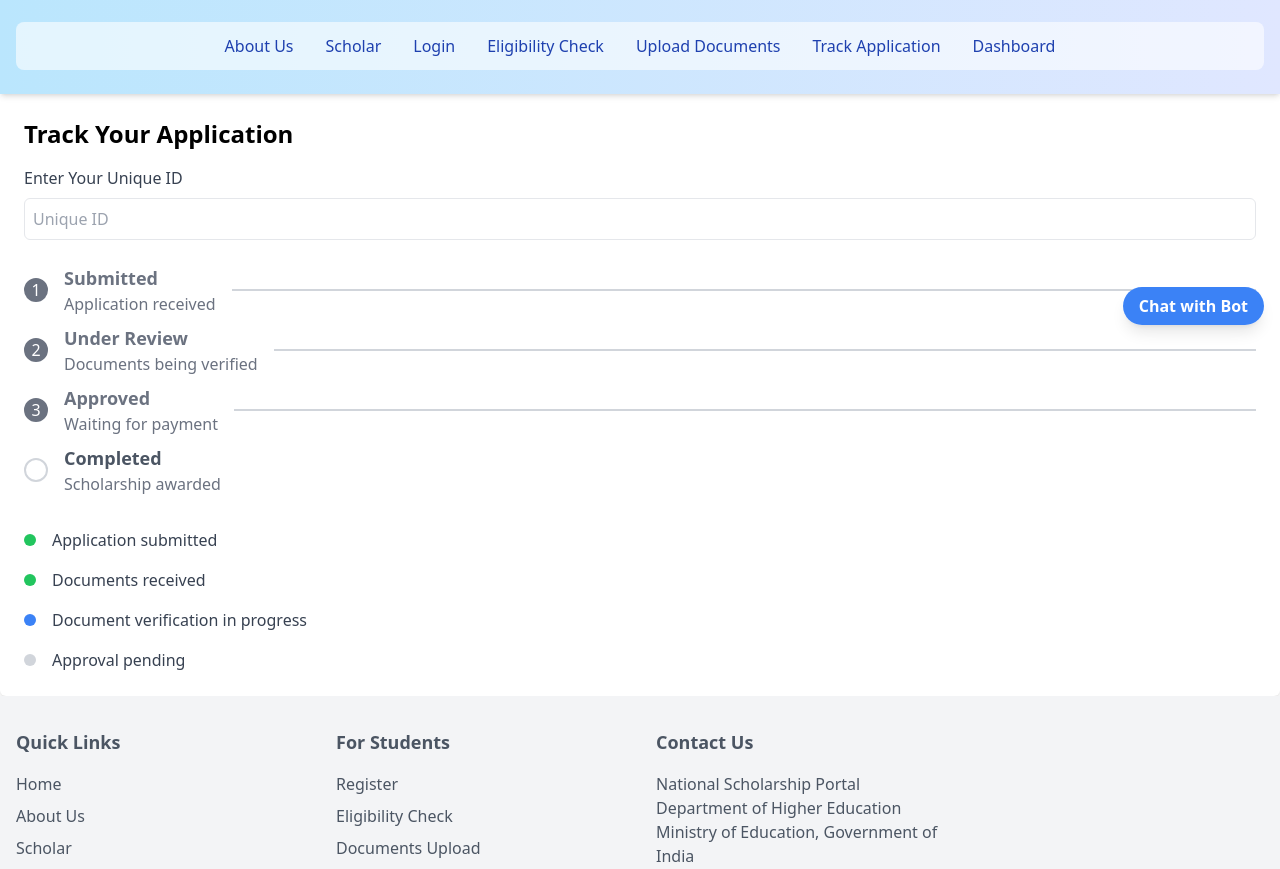
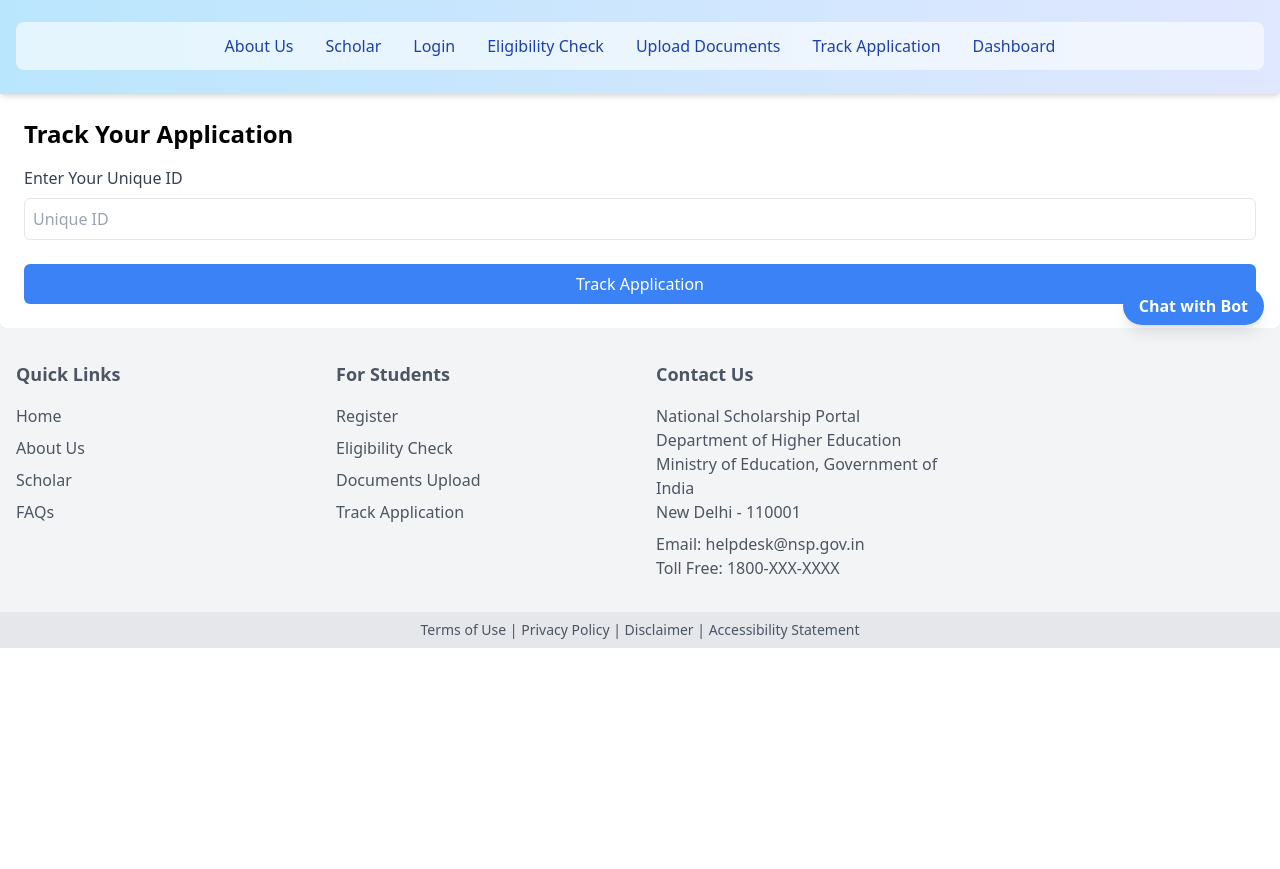
Before and after one commit to naman-makkar/sih2024, a React (Vite) app: page /track in a window 1280 px wide. Shown: the part 466-1335 px from the top of the page. After the commit the page ends 1114 px from the top, so only its background shows below. Built offline with nearby package versions, Linux system fonts and the light colour scheme.

Commit message:
COMMIT for /track route

```diff
--- a/src/pages/TrackApp.jsx
+++ b/src/pages/TrackApp.jsx
@@ -1,26 +1,24 @@
 import React, { useState } from "react";
-
-const steps = [
-  { title: "Submitted", description: "Application received" },
-  { title: "Under Review", description: "Documents being verified" },
-  { title: "Approved", description: "Waiting for payment" },
-  { title: "Completed", description: "Scholarship awarded" },
-];
-
-const timeline = [
-  { status: "green", text: "Application submitted" },
-  { status: "green", text: "Documents received" },
-  { status: "blue", text: "Document verification in progress" },
-  { status: "gray", text: "Approval pending" },
-];
+import axios from "axios"; // Ensure axios is installed and imported
 
 const TrackApplication = () => {
   const [uniqueId, setUniqueId] = useState("");
-  const [currentStep, setCurrentStep] = useState(2); // Example step index
+  const [status, setStatus] = useState(null);
 
   const handleIdChange = (e) => {
     setUniqueId(e.target.value);
   };
+
+  const handleSubmit = async () => {
+    try {
+      const response = await axios.get(`http://localhost:3000/api/v1/track/${uniqueId}`);
+      setStatus(response.data.status);  // Assuming response.data is an object with a 'status' property
+    } catch (error) {
+      console.error("Error fetching application status:", error);
+      setStatus("Error fetching status. Please try again.");
+    }
+  };
+
 
   return (
     <div className="p-6 bg-white rounded-md shadow-md">
@@ -38,65 +36,22 @@ const TrackApplication = () => {
         />
       </div>
 
-      {/* Steps Section */}
-      <div className="mb-8">
-        {steps.map((step, index) => (
-          <div key={index} className="flex items-center mb-2">
-            <div
-              className={`w-6 h-6 rounded-full border-2 ${
-                index <= currentStep
-                  ? "bg-gray-500 border-gray-500" // Change color if step is completed or current
-                  : "border-gray-300"
-              } flex items-center justify-center`}
-            >
-              {index <= currentStep ? (
-                <span
-                  className={`text-white ${
-                    index === currentStep ? "text-blue-500" : "text-gray-600"
-                  }`}
-                >
-                  {index + 1}
-                </span>
-              ) : null}
-            </div>
-            <div className="ml-4">
-              <h4
-                className={`text-lg font-semibold ${
-                  index <= currentStep ? "text-gray-500" : "text-gray-600"
-                }`}
-              >
-                {step.title}
-              </h4>
-              <p className="text-gray-500">{step.description}</p>
-            </div>
-            {index < steps.length - 1 && (
-              <div className="flex-grow border-t-2 border-gray-300 ml-4"></div>
-            )}
-          </div>
-        ))}
-      </div>
+      {/* Submit Button */}
+      <button
+        onClick={handleSubmit}
+        className="w-full p-2 bg-blue-500 text-white rounded-md"
+      >
+        Track Application
+      </button>
 
-      {/* Timeline Section */}
-      <div>
-        <ul className="space-y-4">
-          {timeline.map((item, index) => (
-            <li key={index} className="flex items-center">
-              <div
-                className={`w-3 h-3 rounded-full ${
-                  item.status === "green"
-                    ? "bg-green-500"
-                    : item.status === "blue"
-                    ? "bg-blue-500"
-                    : "bg-gray-300"
-                } flex-shrink-0`}
-              ></div>
-              <div className="ml-4">
-                <p className="text-gray-700">{item.text}</p>
-              </div>
-            </li>
-          ))}
-        </ul>
-      </div>
+      {/* Status Display */}
+      {status && (
+  <div className="mt-6">
+    <h3 className="text-lg font-semibold">Application Status:</h3>
+    <p className="text-gray-700">{status}</p>  {/* Render status directly */}
+  </div>
+)}
+
     </div>
   );
 };
```
